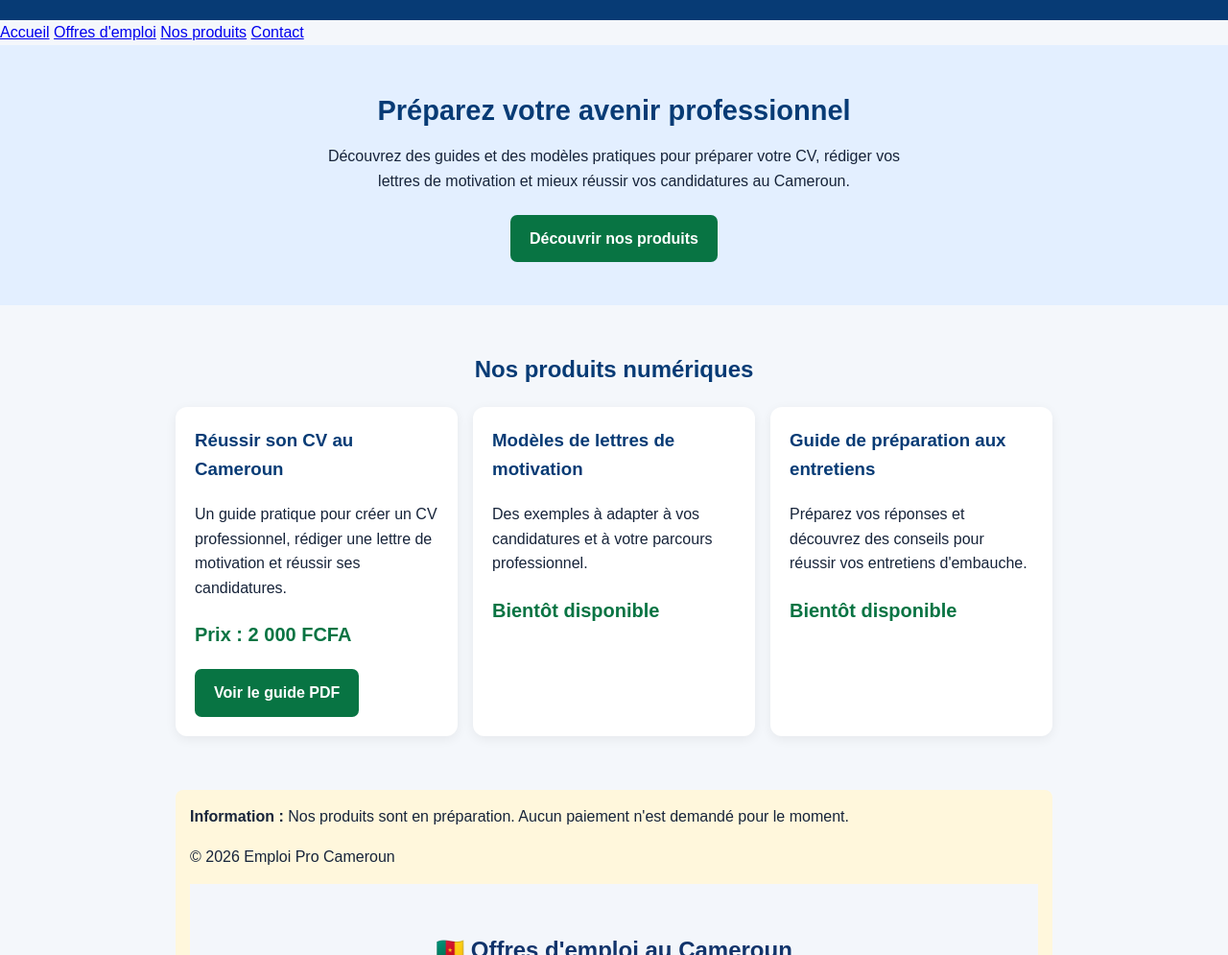
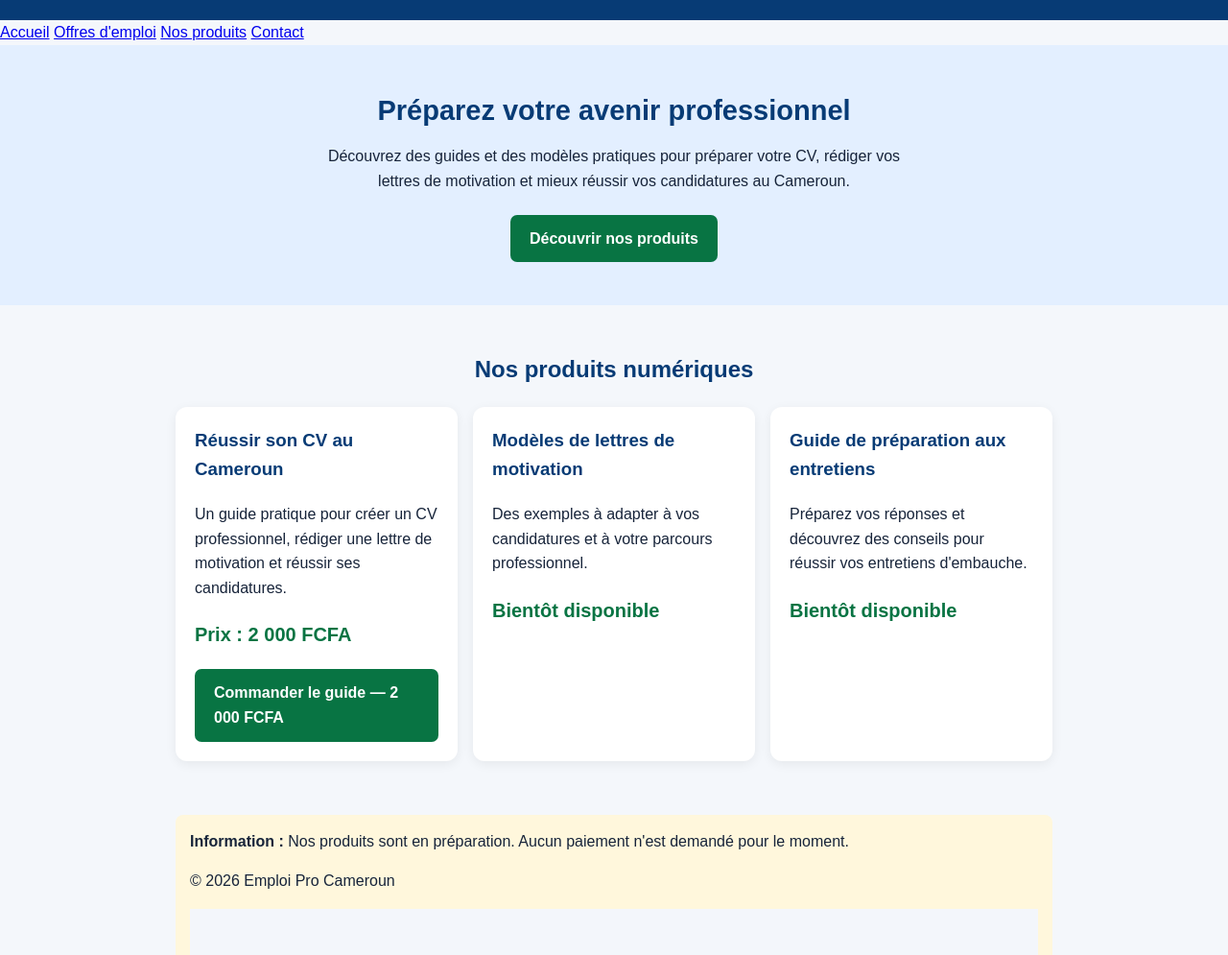
Before and after one commit to tchouamkamtchouamkam-svg/Emploi-pro-cameroun, a plain HTML site: page index.html in a window 1280 px wide. Shown: the part 105-1100 px from the top of the page at 96% size. Drawn offline with Linux system fonts and the light colour scheme.

Commit message:
Update index.html

```diff
--- a/index.html
+++ b/index.html
@@ -48,7 +48,9 @@ footer a{color:#fff}
 <div class="card"><h3>Réussir son CV au Cameroun</h3>
 <p>Un guide pratique pour créer un CV professionnel, rédiger une lettre de motivation et réussir ses candidatures.</p>
 <p class="price">Prix : 2 000 FCFA</p>
-<a class="btn" href="Reussir_son_CV_au_Cameroun_Emploi_Pro_Cameroun.pdf" target="_blank">Voir le guide PDF</a>
+
+<a class="btn" href="#commande">Commander le guide — 2 000 FCFA</a>
+
 </div>
 <div class="card">
 <h3>Modèles de lettres de motivation</h3>
```
